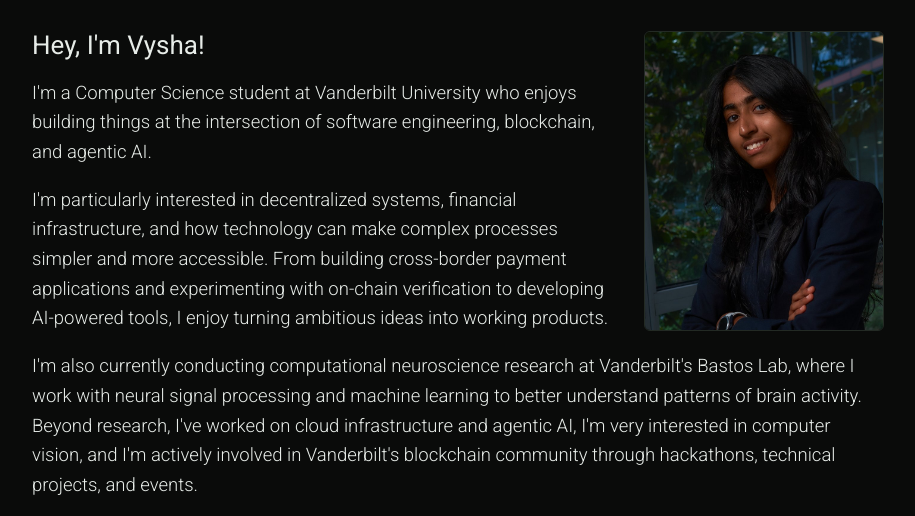
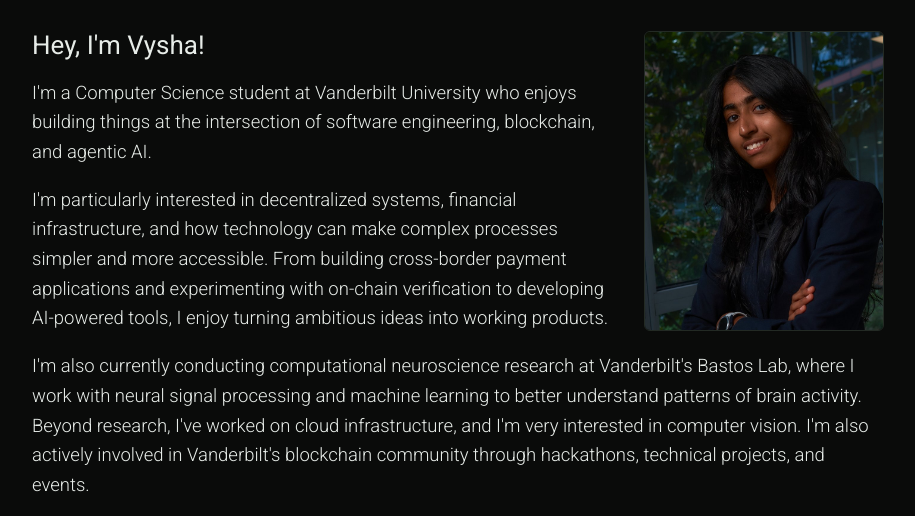
Before and after one commit to vysha-exe/vysha-exe.github.io, a plain HTML site: page index.html in a window 1280 px wide. Shown: the part 228-744 px from the top of the page, without its empty margins (182-1097 px from the left). Drawn offline with Linux system fonts and the light colour scheme.

Commit message:
Fix bio sentence about cloud and computer vision
Co-Authored-By: Claude Opus 5.5 <noreply@anthropic.com>

```diff
--- a/index.html
+++ b/index.html
@@ -51,7 +51,7 @@
       <p class="hello">Hey, I'm Vysha!</p>
       <p>I'm a Computer Science student at Vanderbilt University who enjoys building things at the intersection of software engineering, blockchain, and agentic AI.</p>
       <p>I'm particularly interested in decentralized systems, financial infrastructure, and how technology can make complex processes simpler and more accessible. From building cross-border payment applications and experimenting with on-chain verification to developing AI-powered tools, I enjoy turning ambitious ideas into working products.</p>
-      <p>I'm also currently conducting computational neuroscience research at Vanderbilt's Bastos Lab, where I work with neural signal processing and machine learning to better understand patterns of brain activity. Beyond research, I've worked on cloud infrastructure and agentic AI, I'm very interested in computer vision, and I'm actively involved in Vanderbilt's blockchain community through hackathons, technical projects, and events.</p>
+      <p>I'm also currently conducting computational neuroscience research at Vanderbilt's Bastos Lab, where I work with neural signal processing and machine learning to better understand patterns of brain activity. Beyond research, I've worked on cloud infrastructure, and I'm very interested in computer vision. I'm also actively involved in Vanderbilt's blockchain community through hackathons, technical projects, and events.</p>
       <p>When I'm not debugging code or working on another project idea, you'll probably find me practicing karate, at the gym, or having unnecessarily long conversations with friends.</p>
     </div>
     <div class="clear"></div>
```
